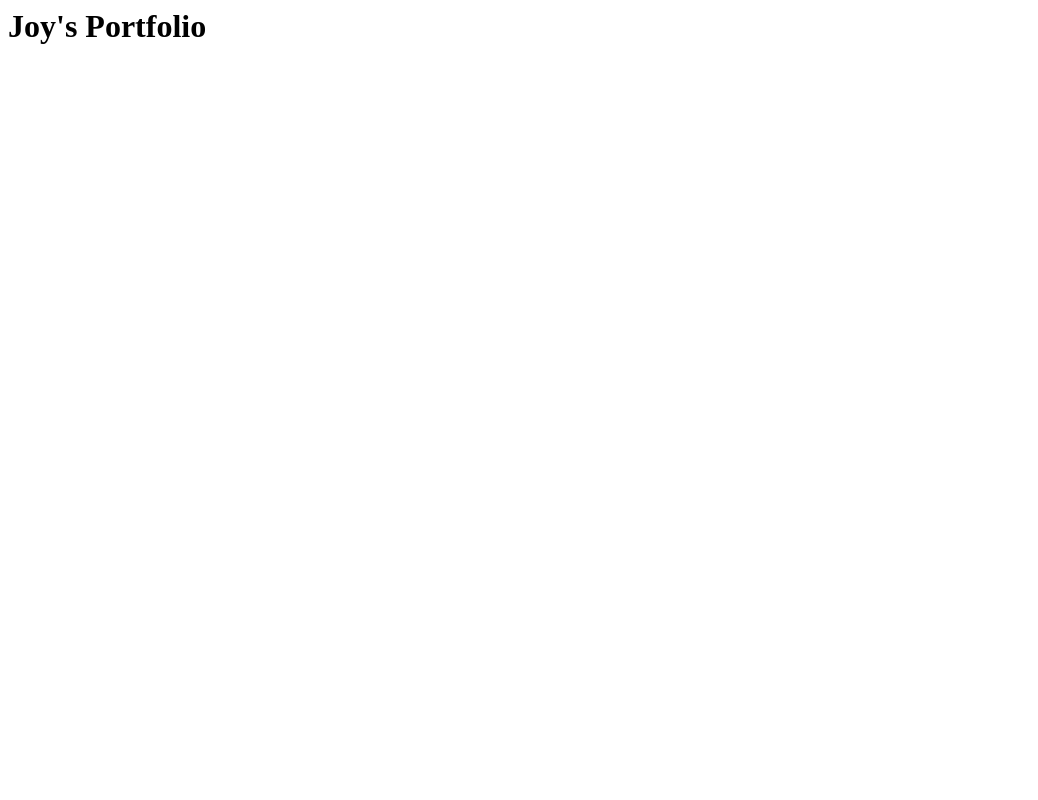
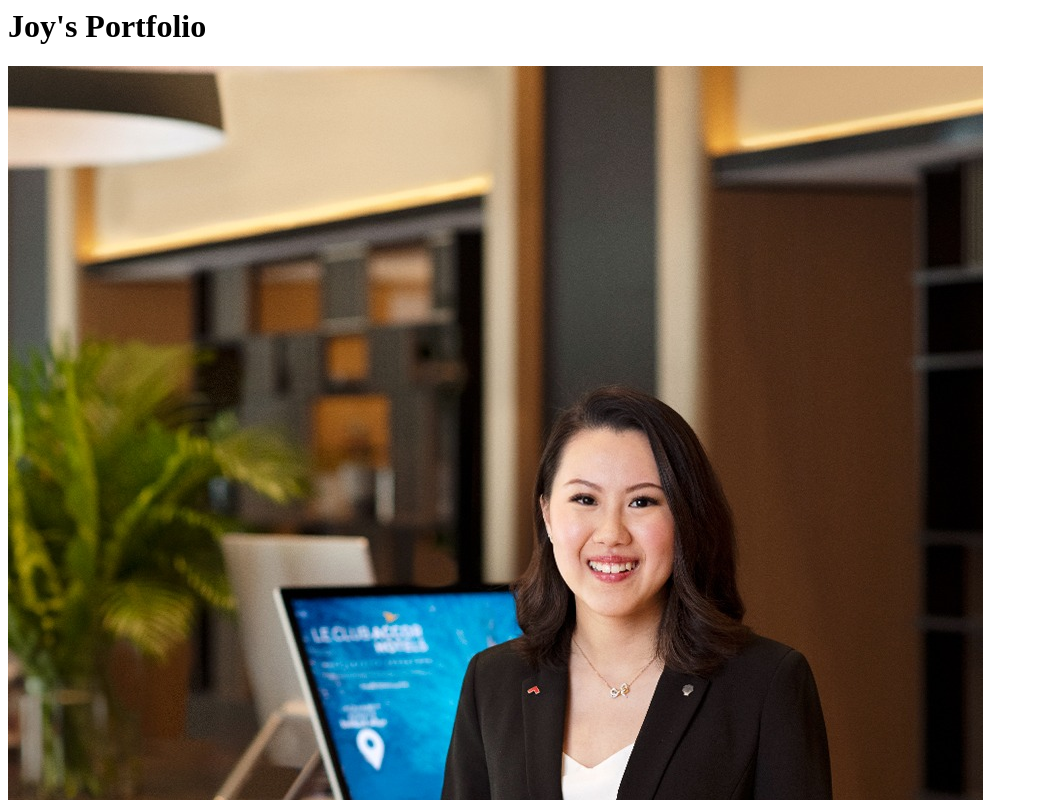
Before and after one commit to yujoylau/yujoylau.github.io, a plain HTML site: page index.html in a window 1280 px wide. Shown: the top 800 px of the page, without its empty margins (0-1038 px from the left). Drawn offline with Linux system fonts and the light colour scheme.

Commit message:
Update index.html

```diff
--- a/index.html
+++ b/index.html
@@ -1,4 +1,4 @@
 <html>
   <h1>Joy's Portfolio </h1>
-
+  <img src="./Profile.jpg"/>
 </html>
```
